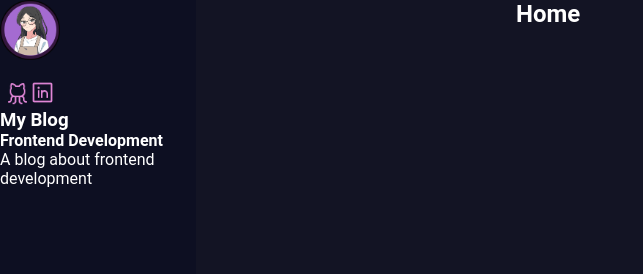
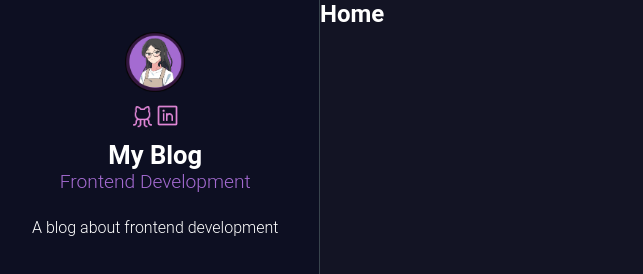
Before and after one commit to nataliaaraujo0/my-blog, a Gatsby site: page / in a window 1280 px wide. Shown: the top 274 px of the page, without its empty margins (0-643 px from the left). Built offline with nearby package versions, Linux system fonts and the light colour scheme; Gatsby itself is replaced by a stand-in of ours.

Commit message:
chore:component aside

```diff
--- a/src/components/Avatar/index.jsx
+++ b/src/components/Avatar/index.jsx
@@ -1,6 +1,8 @@
 import React from 'react'
 import { useStaticQuery, graphql } from 'gatsby'
 import Img from "gatsby-image"
+import { AvatarWrapper } from './styled'
+import * as S from './styled'
 
 export const Avatar = () => {
 	const { avatarImage, iconGithub, iconLinkedin } = useStaticQuery(
@@ -34,12 +36,12 @@
 	`
 	)
 	return (
-		<div style={{ display: 'flex', flexDirection: 'column', alignItems: 'center', width: '60px' }}>
+		<S.AvatarWrapper >
 			<Img fixed={avatarImage.childImageSharp.fixed} />
-			<div style={{ marginTop: '20px' }}>
+			<div >
 				<Img fixed={iconLinkedin.childImageSharp.fixed} />
 				<Img fixed={iconGithub.childImageSharp.fixed} />
 			</div>
-		</div>
+		</S.AvatarWrapper  >
 	)
 }
--- /dev/null
+++ b/src/components/Avatar/styled.js
@@ -0,0 +1,9 @@
+import styled from "styled-components"
+
+export const AvatarWrapper = styled.section`
+  display: flex;
+  justify-content: space-between;
+  flex-direction: column;
+  align-items: center;
+  height: 100px;
+`
--- a/src/components/Layout/index.jsx
+++ b/src/components/Layout/index.jsx
@@ -1,15 +1,15 @@
 import * as React from "react"
 import PropTypes from "prop-types"
-import { Profile } from "../Profile"
 import { GlobalStyle } from "../../styles/global"
 import * as S from './styled'
+import { Sidebar } from "../Sidebar"
 export const Layout = ({ children }) => (
 
   <S.LayoutWrapper>
     <GlobalStyle />
-    <aside>
-      <Profile />
-    </aside>
+
+    <Sidebar />
+
     <S.LayoutMain>{children}</S.LayoutMain>
   </S.LayoutWrapper>
 )
--- a/src/components/Layout/styled.js
+++ b/src/components/Layout/styled.js
@@ -2,8 +2,6 @@
 
 export const LayoutWrapper = styled.section`
   display: flex;
-  background: #0d0f22;
-  color: #fff;
 `
 export const LayoutMain = styled.main`
   width: 100%;
--- a/src/components/Profile/index.jsx
+++ b/src/components/Profile/index.jsx
@@ -2,6 +2,7 @@
 import { useStaticQuery, graphql } from "gatsby"
 import { Avatar } from "../Avatar"
 
+import * as S from './styled'
 export const Profile = () => {
   const {
     site: {
@@ -21,11 +22,15 @@
     `
   )
   return (
-    <div className="profile-wrapper">
-      <Avatar />
-      <h1>{title}</h1>
-      <strong>{position}</strong>
-      <p>{description}</p>
-    </div>
+    <S.ProfileWrapper>
+      <S.ProfileLink>
+        <Avatar />
+        <S.ProfileAuthor>{title}
+          <S.ProfilePosition>{position}</S.ProfilePosition>
+        </S.ProfileAuthor>
+
+      </S.ProfileLink>
+      <S.ProfileDescription>{description}</S.ProfileDescription>
+    </S.ProfileWrapper>
   )
 }
--- /dev/null
+++ b/src/components/Profile/styled.js
@@ -0,0 +1,32 @@
+import { Link } from "gatsby"
+import styled from "styled-components"
+
+export const ProfileWrapper = styled.section`
+  display: flex;
+  flex-direction: column;
+  color: #fff;
+`
+export const ProfileLink = styled(Link)`
+  color: #fff;
+  text-decoration: none;
+  transition: color 0.5s;
+
+  &:hover {
+    color: #1fa1f2;
+  }
+`
+export const ProfileAuthor = styled.h1`
+  font-size: 1.6rem;
+  margin: 0.5rem auto 1.5rem;
+`
+export const ProfilePosition = styled.small`
+  display: block;
+  font-size: 1.2rem;
+  font-weight: 300;
+  color: #a46bd1;
+`
+export const ProfileDescription = styled.p`
+  font-size: 1rem;
+  font-weight: 300;
+  line-height: 1.4rem;
+`
--- /dev/null
+++ b/src/components/Sidebar/index.jsx
@@ -0,0 +1,14 @@
+import React from 'react'
+import { Profile } from '../Profile'
+
+import * as S from './styled'
+
+export const Sidebar = () => {
+	return (
+		<S.SidebarWrapper>
+			<Profile />
+		</S.SidebarWrapper>
+	)
+
+
+}
--- /dev/null
+++ b/src/components/Sidebar/styled.js
@@ -0,0 +1,12 @@
+import styled from "styled-components"
+
+export const SidebarWrapper = styled.aside`
+  display: flex;
+  width: 20rem;
+  height: 100vh;
+  padding: 2rem;
+  text-align: center;
+  position: fixed;
+  border-right: 1px solid #38444d;
+  background: #0d0f22;
+`
```
